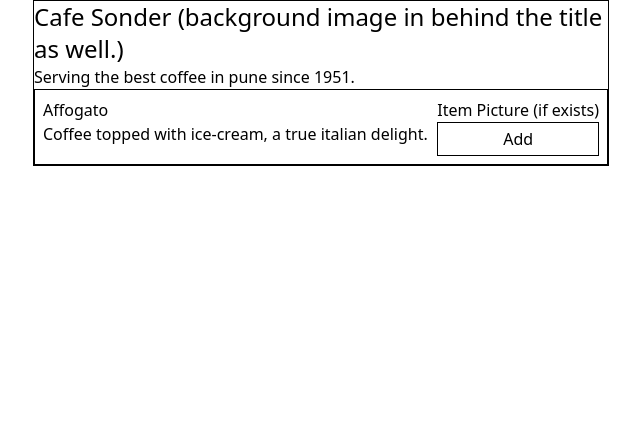
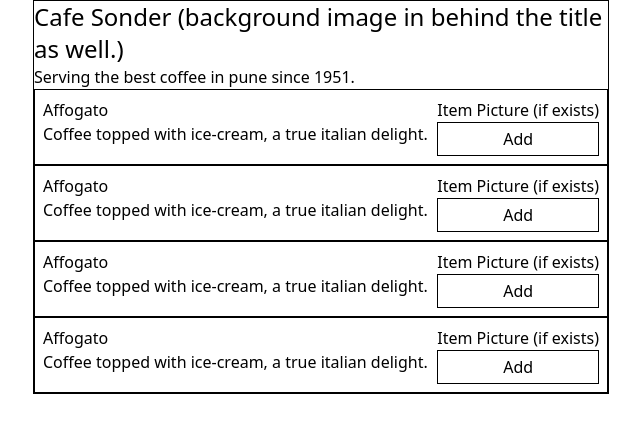
Before and after one commit to ammarOL/sample-slice-menu, a Next.js app: page /menu in a window 1280 px wide. Shown: the top 432 px of the page, without its empty margins (319-959 px from the left). Built offline with nearby package versions, Linux system fonts and the light colour scheme.

Commit message:
feat: create separate component for each single menu item

```diff
--- /dev/null
+++ b/app/components/menu-components/single-menu-item.tsx
@@ -0,0 +1,39 @@
+"use client";
+import { useState } from "react";
+
+export default function SingleMenuItem() {
+  const [qty, setQty] = useState(0);
+
+  function handleQtyReduce() {
+    setQty((prev) => prev - 1);
+  }
+
+  function handleQtyAdd() {
+    setQty((prev) => prev + 1);
+  }
+  // add the menu item component right here.
+  return (
+    <div>
+      <div className="flex justify-between border px-2 py-2">
+        <div>
+          <div>Affogato</div>
+          <div>Coffee topped with ice-cream, a true italian delight.</div>
+        </div>
+        <div>
+          <div>Item Picture (if exists)</div>
+          <div className="border px-3 py-1 text-center">
+            {qty > 0 ? (
+              <div className="flex gap-3 justify-center">
+                <div onClick={handleQtyReduce}>-</div>
+                <div>{qty}</div>
+                <div onClick={handleQtyAdd}>+</div>{" "}
+              </div>
+            ) : (
+              <div onClick={() => setQty(1)}>Add</div>
+            )}
+          </div>
+        </div>
+      </div>
+    </div>
+  );
+}
--- a/app/components/sample-menu.tsx
+++ b/app/components/sample-menu.tsx
@@ -1,16 +1,8 @@
 "use client";
 import { useState } from "react";
+import SingleMenuItem from "./menu-components/single-menu-item";
 
 export default function SampleMenu() {
-  const [qty, setQty] = useState(0);
-
-  function handleQtyReduce() {
-    setQty((prev) => prev - 1);
-  }
-
-  function handleQtyAdd() {
-    setQty((prev) => prev + 1);
-  }
   return (
     <div className="lg:max-w-5xl lg:w-xl lg:mx-auto border">
       <div className="text-2xl font-medium">
@@ -18,25 +10,13 @@ export default function SampleMenu() {
       </div>
       <div>Serving the best coffee in pune since 1951.</div>
       {/* This is where the menu item starts. */}
-      <div className="flex justify-between border px-2 py-2">
-        <div>
-          <div>Affogato</div>
-          <div>Coffee topped with ice-cream, a true italian delight.</div>
-        </div>
-        <div>
-          <div>Item Picture (if exists)</div>
-          <div className="border px-3 py-1 text-center">
-            {qty > 0 ? (
-              <div className="flex gap-3 justify-center">
-                <div onClick={handleQtyReduce}>-</div>
-                <div>{qty}</div>
-                <div onClick={handleQtyAdd}>+</div>{" "}
-              </div>
-            ) : (
-              <div onClick={() => setQty(1)}>Add</div>
-            )}
-          </div>
-        </div>
+      <div>
+        <SingleMenuItem />
+        <SingleMenuItem />
+
+        <SingleMenuItem />
+
+        <SingleMenuItem />
       </div>
     </div>
   );
```
